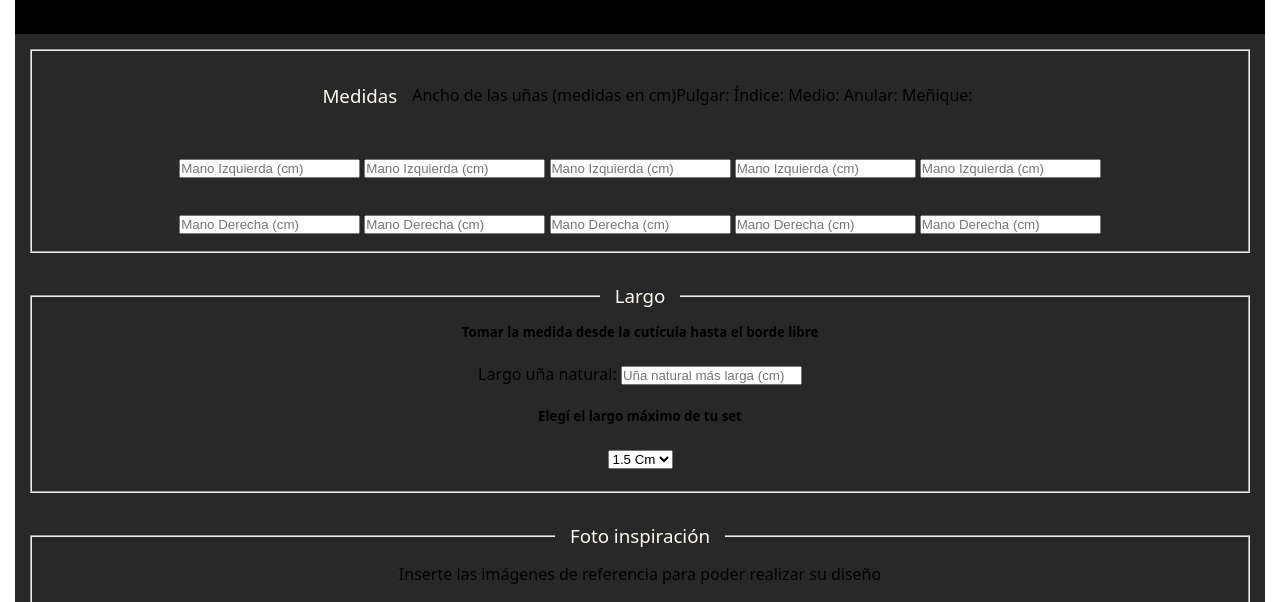
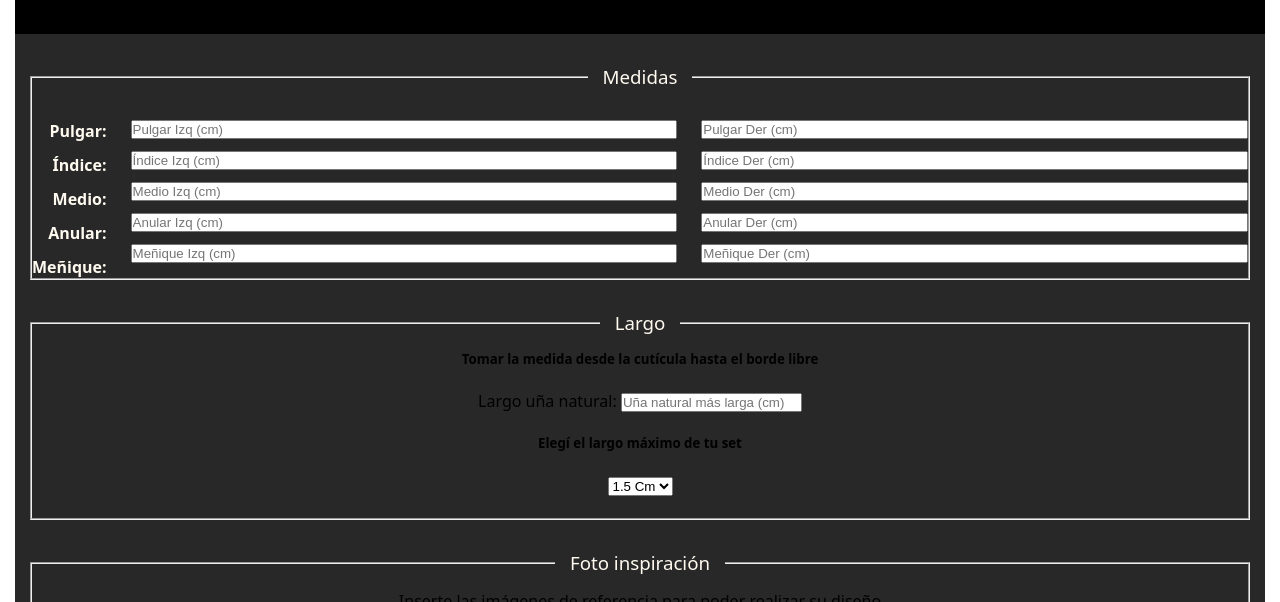
Before and after one commit to LauraB-web2025/primer-proyecto-git, a plain HTML site: page formulario.html in a window 1280 px wide. Shown: the part 198-800 px from the top of the page. Drawn offline with Linux system fonts and the light colour scheme; a web font is replaced by a local one.

Commit message:
modificacion

```diff
--- a/css/style.css
+++ b/css/style.css
@@ -1,10 +1,10 @@
-@import url('https://fonts.googleapis.com/css2?family=Dancing+Script:wght@400..700&display=swap');
-@import url('https://fonts.googleapis.com/css2?family=Aboreto&family=Dancing+Script:wght@400..700&display=swap');
+@import url("https://fonts.googleapis.com/css2?family=Dancing+Script:wght@400..700&display=swap");
+@import url("https://fonts.googleapis.com/css2?family=Aboreto&family=Dancing+Script:wght@400..700&display=swap");
 
-*{
+* {
   margin: 0;
   padding: 0;
-    box-sizing:border-box
+  box-sizing: border-box;
 }
 /* SCROLL */
 html {
@@ -12,22 +12,22 @@ html {
 }
 /* TIPOGRAFÍA */
 .titulo2 {
-    color:black;
+  color: black;
   margin: 15px;
   font-family: "Aboreto", system-ui;
   font-weight: 400;
   font-style: normal;
 }
 .titulo1 {
-    color:black;
+  color: black;
   margin: 15px;
   font-family: "Dancing Script", cursive;
   font-optical-sizing: auto;
-  font-weight: <weight>;
+  font-weight: weight;
   font-style: normal;
 }
 .titulos_ppales {
-  color:floralwhite
+  color: floralwhite;
 }
 /* CENTRADO */
 .titulo-centrado {
@@ -35,23 +35,23 @@ text-align: center;
 }
 /* LISTAS */
 ul {
-  list-style-position:inside;
+  list-style-position: inside;
   padding-left: 0;
   margin: 20px auto;
   display: table;
 }
-li{
-  text-align:left;
+li {
+  text-align: left;
 }
 .titulo3 {
-  list-style-position:inside;
+  list-style-position: inside;
   padding-left: 0;
   margin: 20px auto;
   display: table;
 }
 /* COLOR FONDO */
 .color-base {
-  background-color:rgb(41, 40, 40);
+  background-color: rgb(41, 40, 40);
   background-size: 100% 100%;
 }
 .fondo {
@@ -70,12 +70,12 @@ background-size: 100% 100%;
 .img {
   width: 95%;
   height: auto;
-  box-shadow: 8px 4px 8px rgba(0, 0, 0, 0.2)
+  box-shadow: 8px 4px 8px rgba(0, 0, 0, 0.2);
 }
 .img2 {
   width: 45%;
   height: auto;
-  box-shadow: 8px 4px 8px rgba(0, 0, 0, 0.2)
+  box-shadow: 8px 4px 8px rgba(0, 0, 0, 0.2);
 }
 
 /* no lo usé */
@@ -86,16 +86,30 @@ background-size: 100% 100%;
 } */
 
 /* FLEXBOX */
-.container {
+.medidas-flex {
   display: flex;
-  flex-direction: row;
-  justify-content: center;
-  align-items: center;
-  flex-wrap: wrap;
-  min-height: 200px;
+  justify-content: center; /* Centra horizontalmente el bloque completo */
+  align-items: flex-start; /* Alinea cada columna arriba */
+  gap: 1.5rem; /* Espacio entre columnas */
+  margin-top: 1rem;
 }
-.hijos {
+
+.medidas-flex .col-izq,
+.medidas-flex .col-der {
+  display: flex;
   flex-direction: column;
+  gap: 0.75rem; /* Espacio entre cada input */
+  flex: 1; /* Para que ambas columnas ocupen igual espacio */
+}
+
+.medidas-flex .col-centro {
+  display: flex;
+  flex-direction: column;
+  gap: 0.75rem; /* Espacio entre cada label */
+  flex: 0; /* Se ajusta al ancho de sus labels */
+  text-align: right;
+  color: floralwhite;
+  font-weight: bold;
 }
 
 /* MEDIA QUERIES */
@@ -103,15 +117,15 @@ background-size: 100% 100%;
 @media (max-width: 460px) {
   .img4 {
     width: 90%;
-  height:auto;
-  box-shadow: 8px 4px 8px rgba(0, 0, 0, 0.2)
+    height: auto;
+    box-shadow: 8px 4px 8px rgba(0, 0, 0, 0.2);
   }
 }
 /* tablets */
 @media (max-width: 768px) {
   .img5 {
     width: 80%;
-  height:auto;
-  box-shadow: 8px 4px 8px rgba(0, 0, 0, 0.2)
+    height: auto;
+    box-shadow: 8px 4px 8px rgba(0, 0, 0, 0.2);
   }
 }
--- a/formulario.html
+++ b/formulario.html
@@ -7,12 +7,12 @@
     <!-- ÍCONO DE LA PESTAÑA DEL NAVEGADOR -->
     <link rel="shortcut icon" href="/img/logo_br.png">
     <!-- EXTERNAL CSS -->
-    <link rel="stylesheet" href="./css/style.css">
+    <link rel="stylesheet" href="css/style.css">
 </head>
 
 <body>
     <!-- ver si agrego al div img4/img5 -->
-<div class="color-base scroll titulo-centrado titulo2 image-container>
+<div class="color-base scroll titulo-centrado titulo2 image-container">
     <form action="procesar_form.php" method="post" enctype="multipart/formdata">
         <div class="fondo">
             <br>
@@ -22,53 +22,40 @@
         </div>
         <!-- Medidas del ancho -->
         <fieldset class="box1">
-            <div class="container">
-                <legend><h3 class="titulo2 titulos_ppales">Medidas</h3></legend>
-            <label for="nombre">Ancho de las uñas (medidas en cm) </label>
-                <div class="hijos">
-                    <label for="nombre">Pulgar:</label>
-                    <label for="nombre">Índice:</label>
-                    <label for="nombre">Medio:</label>
-                    <label for="nombre">Anular:</label>
-                    <label for="nombre">Meñique:</label>
-                </div>
-                <div class="hijos">
-                    <input type="text" name="pulgar" placeholder="Mano Izquierda (cm)"/>
-                    <input type="text" name="índice" placeholder="Mano Izquierda (cm)"/>
-                    <input type="text" name="medio" placeholder="Mano Izquierda (cm)"/>
-                    <input type="text" name="anular" placeholder="Mano Izquierda (cm)"/>
-                    <input type="text" name="meñique" placeholder="Mano Izquierda (cm)"/>
-                </div>
-                <div class="hijos">
-                    <input type="text" name="pulgar" placeholder="Mano Derecha (cm)"/>
-                    <input type="text" name="índice" placeholder="Mano Derecha (cm)"/>
-                    <input type="text" name="medio" placeholder="Mano Derecha (cm)"/>
-                    <input type="text" name="anular" placeholder="Mano Derecha (cm)"/>
-                    <input type="text" name="meñique" placeholder="Mano Derecha (cm)"/>
-                </div>
+  <legend><h3 class="titulo2 titulos_ppales">Medidas</h3></legend>
+
+  <div class="medidas-flex">
+     <!-- Columna Etiquetas -->
+    <div class="col-centro">
+      <label>Pulgar:</label>
+      <label>Índice:</label>
+      <label>Medio:</label>
+      <label>Anular:</label>
+      <label>Meñique:</label>
+    </div>
+
+    <!-- Columna Izquierda -->
+    <div class="col-izq">
+      <input type="text" name="pulgar_izq"  placeholder="Pulgar Izq (cm)"/>
+      <input type="text" name="indice_izq"  placeholder="Índice Izq (cm)"/>
+      <input type="text" name="medio_izq"   placeholder="Medio Izq (cm)"/>
+      <input type="text" name="anular_izq"  placeholder="Anular Izq (cm)"/>
+      <input type="text" name="menique_izq" placeholder="Meñique Izq (cm)"/>
+    </div>
 
 
 
+    <!-- Columna Derecha -->
+    <div class="col-der">
+      <input type="text" name="pulgar_der"  placeholder="Pulgar Der (cm)"/>
+      <input type="text" name="indice_der"  placeholder="Índice Der (cm)"/>
+      <input type="text" name="medio_der"   placeholder="Medio Der (cm)"/>
+      <input type="text" name="anular_der"  placeholder="Anular Der (cm)"/>
+      <input type="text" name="menique_der" placeholder="Meñique Der (cm)"/>
+    </div>
+  </div>
+</fieldset>
 
-
-
-
-
-
-
-
-
-
-
-
-
-
-
-
-
-
-            </div>
-        </fieldset>
         <!-- Largo -->
         <fieldset class="box1">
             <legend><h3 class="titulo2 titulos_ppales">Largo</h3></legend>
@@ -117,7 +104,7 @@
         <fieldset class="box1">
             <legend><h3 class="titulo2 titulos_ppales">Especificaciones de tu pedido</h3></legend>
             <label for="nombre">Si querés hacer alguna aclaración adicional sobre tu pedido hazla aquí:</label>
-            <input type="text" name="Especificaciones">
+            <textarea type="text" name="Especificaciones" rows="10" cols="50">comentario</textarea>
         <br><br>
         </fieldset>
        <!-- Importante -->
```
Lines whose indentation alone changed are shown as unchanged.
